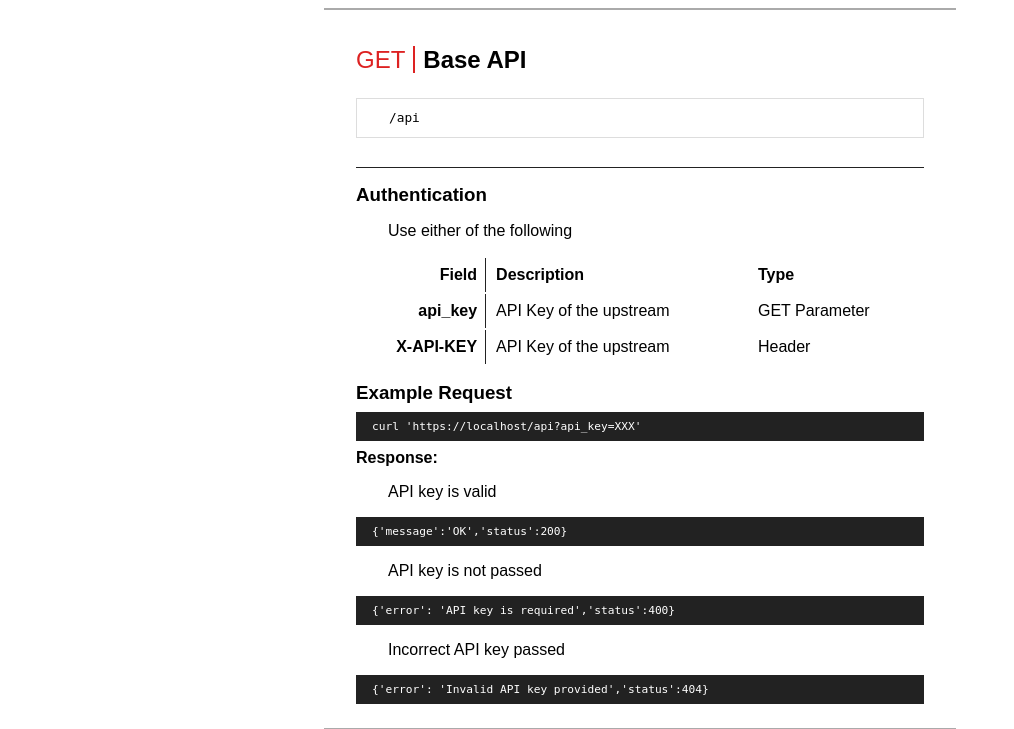
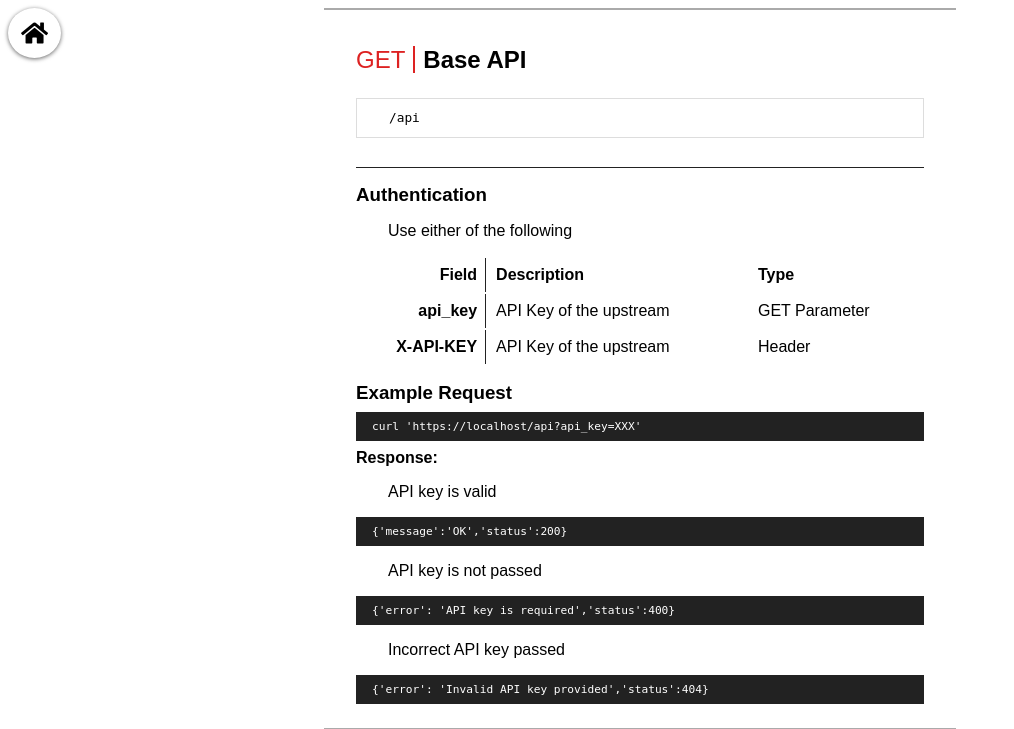
Before and after one commit to Prabesh01/saascustomdomains, a Flask app: page /docs in a window 1280 px wide. Shown: the top 729 px of the page, without its empty margins (0-1014 px from the left). Run offline with Flask 3, Linux system fonts and the light colour scheme.

Commit message:
docs: home link

```diff
--- a/myapp/templates/docs.html
+++ b/myapp/templates/docs.html
@@ -1,4 +1,6 @@
 <title>API Documentation</title>
+<link rel="stylesheet" href="https://use.fontawesome.com/releases/v5.7.2/css/all.css" integrity="sha384-fnmOCqbTlWIlj8LyTjo7mOUStjsKC4pOpQbqyi7RrhN7udi9RwhKkMHpvLbHG9Sr" crossorigin="anonymous">
+
 <style>
 :root{font-family:sans-serif;}
 main{width:50%;margin:0 auto;}
@@ -102,7 +104,28 @@ section.endpoint-card pre.example{
 section.endpoint-card h4{
     margin:.5rem 0;
 }
+
+.fa-home {
+  position: fixed;
+  background: #fff;
+  padding: 13px;
+  border-radius: 100%;
+  font-size: 1.5rem;
+  color: #000;
+  box-shadow: 0 1px 4px rgba(0, 0, 0, .6);
+  animation: moveLeft 0.2s forwards;
+}
+
+@keyframes moveLeft {
+  from {
+    transform: translate(10px);
+  }
+  to {
+    transform: translate(0);
+  }
+}
 </style>
+<a href="/"><i class="fas fa-home"></i></a>
 <main>
   <section class="endpoint-card request-GET">
     <header>
```
